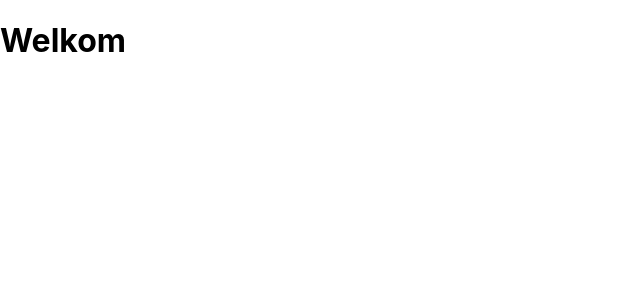
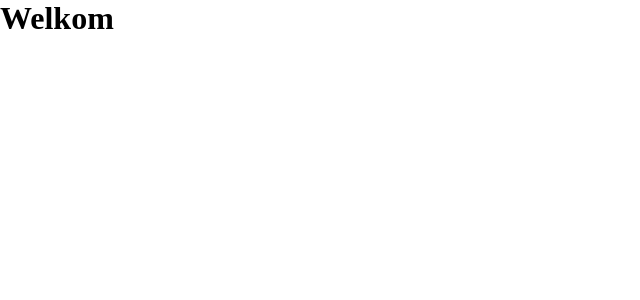
Before and after one commit to Sanderbloem050/Portfolio, a React (Create React App) app: page / in a window 1280 px wide. Shown: the top 300 px of the page, without its empty margins (0-640 px from the left). Built offline with nearby package versions, Linux system fonts and the light colour scheme.

Commit message:
css cleanup and update packages

```diff
--- a/package.json
+++ b/package.json
@@ -8,7 +8,8 @@
     "@testing-library/user-event": "^13.5.0",
     "react": "^17.0.2",
     "react-dom": "^17.0.2",
-    "react-scripts": "5.0.0",
+    "react-router-dom": "^6.2.1",
+    "react-scripts": "^5.0.0",
     "web-vitals": "^2.1.4"
   },
   "scripts": {
--- a/src/index.css
+++ b/src/index.css
@@ -1,13 +1,5 @@
-body {
+* {
   margin: 0;
-  font-family: -apple-system, BlinkMacSystemFont, 'Segoe UI', 'Roboto', 'Oxygen',
-    'Ubuntu', 'Cantarell', 'Fira Sans', 'Droid Sans', 'Helvetica Neue',
-    sans-serif;
-  -webkit-font-smoothing: antialiased;
-  -moz-osx-font-smoothing: grayscale;
+  padding: 0;
+  box-sizing: border-box;
 }
-
-code {
-  font-family: source-code-pro, Menlo, Monaco, Consolas, 'Courier New',
-    monospace;
-}
```
Also changed, not shown: 1 other file (tests, documents, lock files or other folders).
